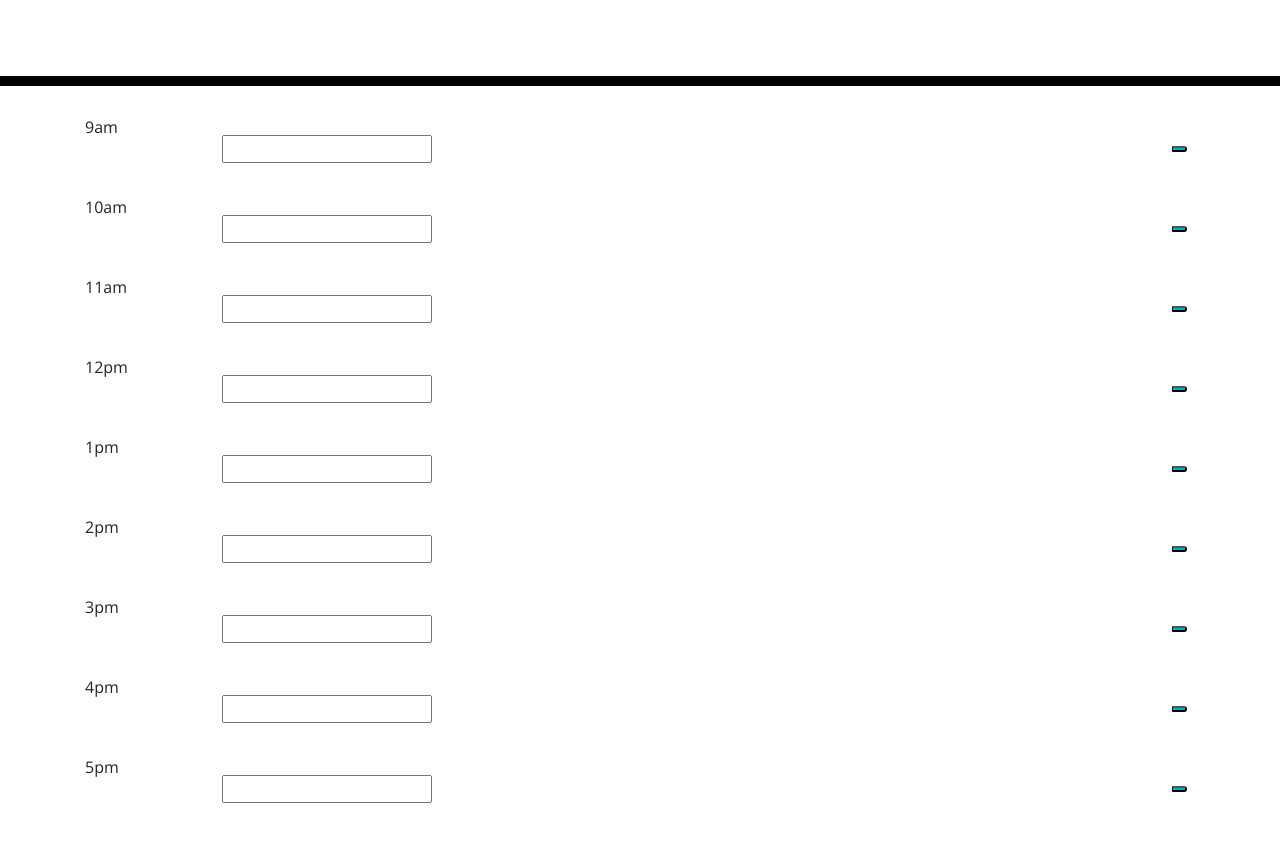
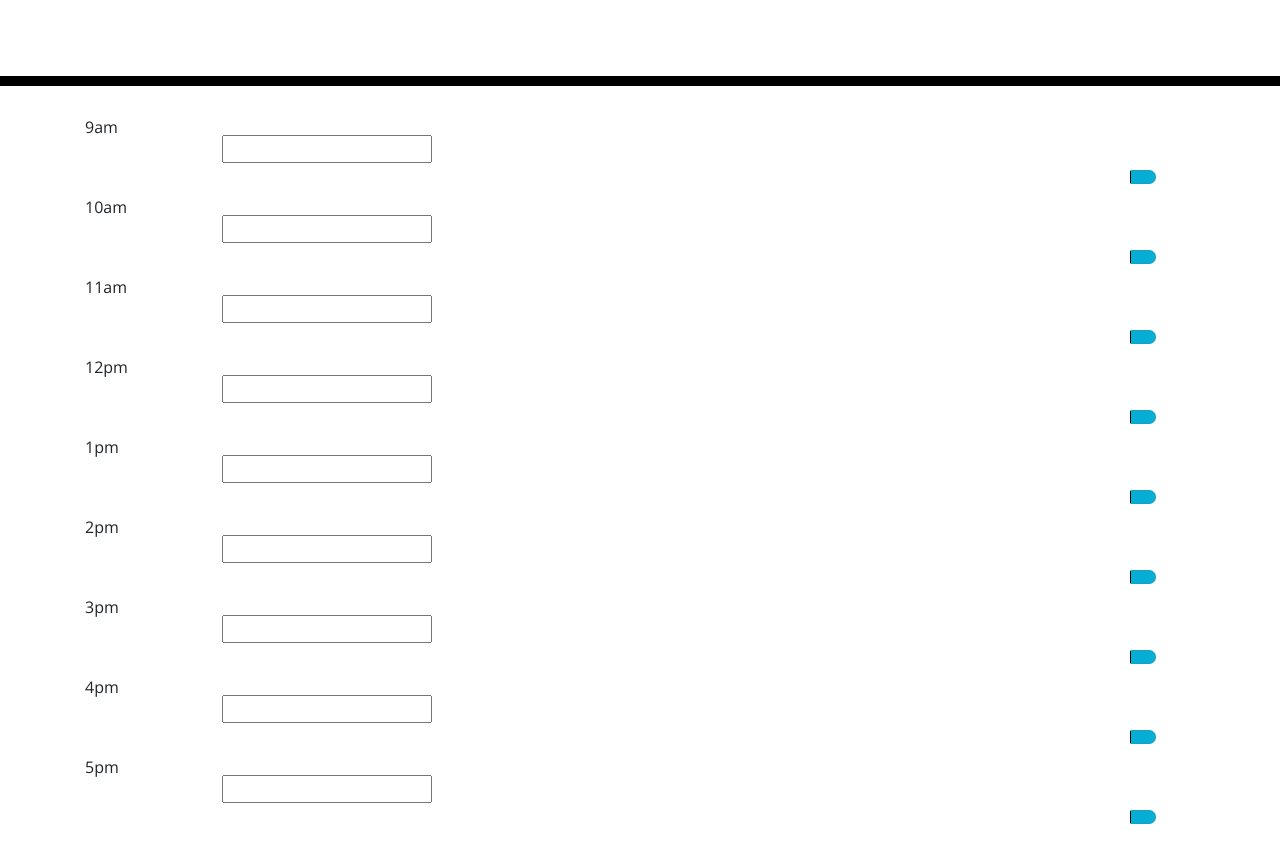
Before and after one commit to GNoisy/05-work-day-scheduler, a plain HTML site: page index.html in a window 1280 px wide. Shown: the part 182-1025 px from the top of the page. Drawn offline with nearby package versions, Linux system fonts and the light colour scheme; files that its build step writes are made by us from their sources.

Commit message:
updated save button styling on html

```diff
--- a/index.html
+++ b/index.html
@@ -38,7 +38,8 @@
           <input type="text">
         </div>
         <div class="col-1">
-          <button class="saveBtn"></button>
+          <!--save button to save user data input-->
+          <button type="button" class="btn btn-info saveBtn"></button>
         </div>
       </div>
 
@@ -49,7 +50,8 @@
           <input type="text">
         </div>
         <div class="col-1">
-          <button class="saveBtn"></button>
+          <!--save button to save user data input-->
+          <button type="button" class="btn btn-info saveBtn"></button>
         </div>
       </div>
 
@@ -60,7 +62,8 @@
           <input type="text">
         </div>
         <div class="col-1">
-          <button class="saveBtn"></button>
+          <!--save button to save user data input-->
+          <button type="button" class="btn btn-info saveBtn"></button>
         </div>
       </div>
 
@@ -71,7 +74,8 @@
           <input type="text">
         </div>
         <div class="col-1">
-          <button class="saveBtn"></button>
+          <!--save button to save user data input-->
+          <button type="button" class="btn btn-info saveBtn"></button>
         </div>
       </div>
 
@@ -82,7 +86,8 @@
           <input type="text">
         </div>
         <div class="col-1">
-          <button class="saveBtn"></button>
+          <!--save button to save user data input-->
+          <button type="button" class="btn btn-info saveBtn"></button>
         </div>
       </div>
 
@@ -93,7 +98,8 @@
           <input type="text">
         </div>
         <div class="col-1">
-          <button class="saveBtn"></button>
+          <!--save button to save user data input-->
+          <button type="button" class="btn btn-info saveBtn"></button>
         </div>
       </div>
 
@@ -104,7 +110,8 @@
           <input type="text">
         </div>
         <div class="col-1">
-          <button class="saveBtn"></button>
+          <!--save button to save user data input-->
+          <button type="button" class="btn btn-info saveBtn"></button>
         </div>
       </div>
 
@@ -115,7 +122,8 @@
           <input type="text">
         </div>
         <div class="col-1">
-          <button class="saveBtn"></button>
+          <!--save button to save user data input-->
+          <button type="button" class="btn btn-info saveBtn"></button>
         </div>
       </div>
 
@@ -126,7 +134,8 @@
           <input type="text">
         </div>
         <div class="col-1">
-          <button class="saveBtn"></button>
+          <!--save button to save user data input-->
+          <button type="button" class="btn btn-info saveBtn"></button>
         </div>
       </div>
 
```
